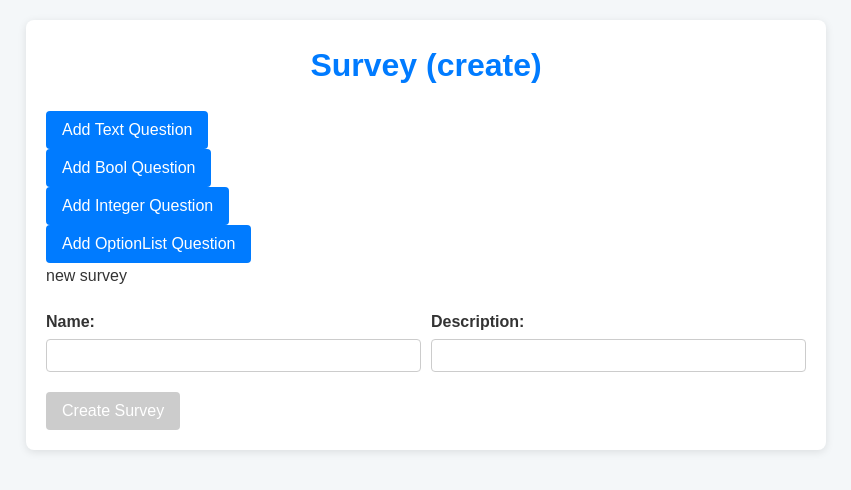
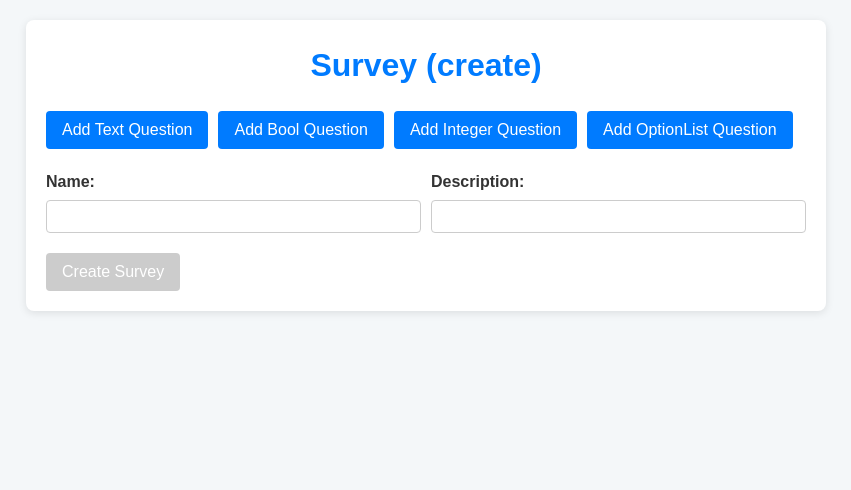
Before and after one commit to armydep/surveyhub-frontend, a React (Vite) app: page /survey in a window 1280 px wide. Shown: the top 490 px of the page, without its empty margins (214-1065 px from the left). Built offline with nearby package versions, Linux system fonts and the light colour scheme.

Commit message:
survey ui style css

```diff
--- a/src/components/Survey.jsx
+++ b/src/components/Survey.jsx
@@ -595,7 +595,7 @@ export default function Survey() {
             case 'create':
                 return <button type="submit" disabled={!isFormValid()}>Create Survey</button>;
             case 'view':
-                return <div>View Mode</div>;
+                return <div></div>;
             case 'answer':
                 return <button onClick={submitSurveyAnswers}
                                type="button" disabled={!isAnswersValid()}>Submit Answers</button>;
@@ -606,30 +606,30 @@ export default function Survey() {
 
     return (<div className="container">
             <h1>Survey ({mode})</h1>
-            {!survey ?
-                (<div>
-                    <div>
+            {!survey &&
+                (<div className="data-container" style={{display: "flex", gap: "10px"}}>
+                    <div className="data-item">
                         <button type="button" onClick={addTextQuestion}>Add Text Question</button>
                     </div>
-                    <div>
+                    <div className="data-item">
                         <button type="button" onClick={addBoolQuestion}>Add Bool Question</button>
                     </div>
-                    <div>
+                    <div className="data-item">
                         <button type="button" onClick={addIntegerQuestion}>Add Integer Question</button>
                     </div>
-                    <div>
+                    <div className="data-item">
                         <button type="button" onClick={addOptionListQuestion}>Add OptionList Question</button>
                     </div>
-                </div>) : (<div>not show</div>)
+                </div>)
             }
             {
-                survey ?
-                    (<div className="survey-info">
-                            <p><strong>Survey ID:</strong>{survey.surveyId}</p>
-                            <p><strong>User ID:</strong>{survey.userId}</p>
-                            <p><strong>Created:</strong>{new Date(survey.timestamp).toLocaleString()}</p>
-                        </div>
-                    ) : (<div>new survey</div>)
+                survey &&
+                (<div className="survey-info">
+                        <p><strong>Survey ID:</strong>{survey.surveyId}</p>
+                        <p><strong>User ID:</strong>{survey.userId}</p>
+                        <p><strong>Created:</strong>{new Date(survey.timestamp).toLocaleString()}</p>
+                    </div>
+                )
             }
             <form onSubmit={handleSubmit}>
                 <div className="form-group">
```
